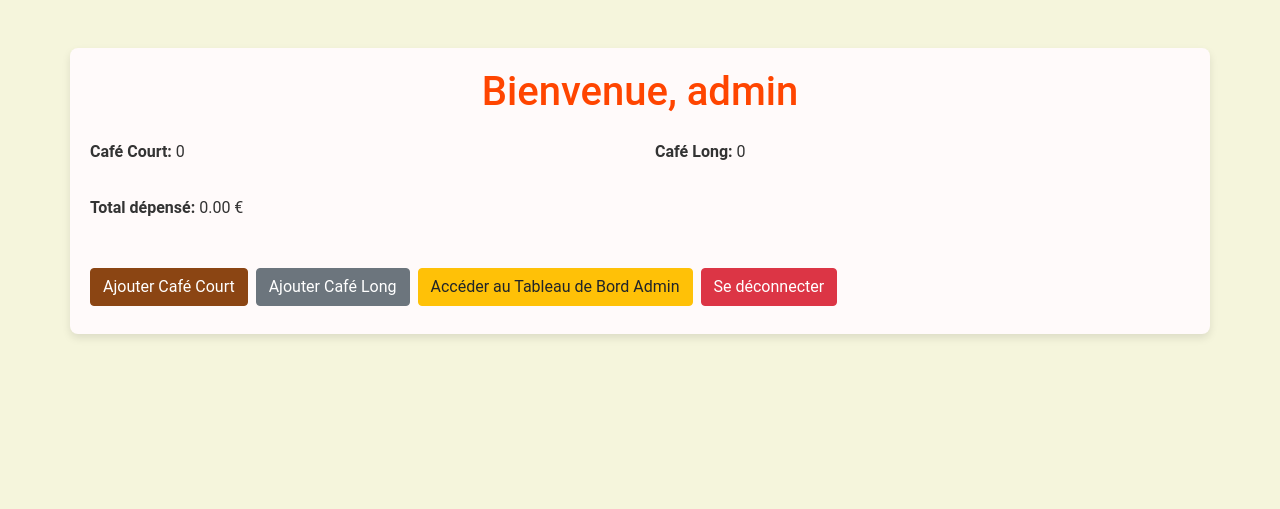
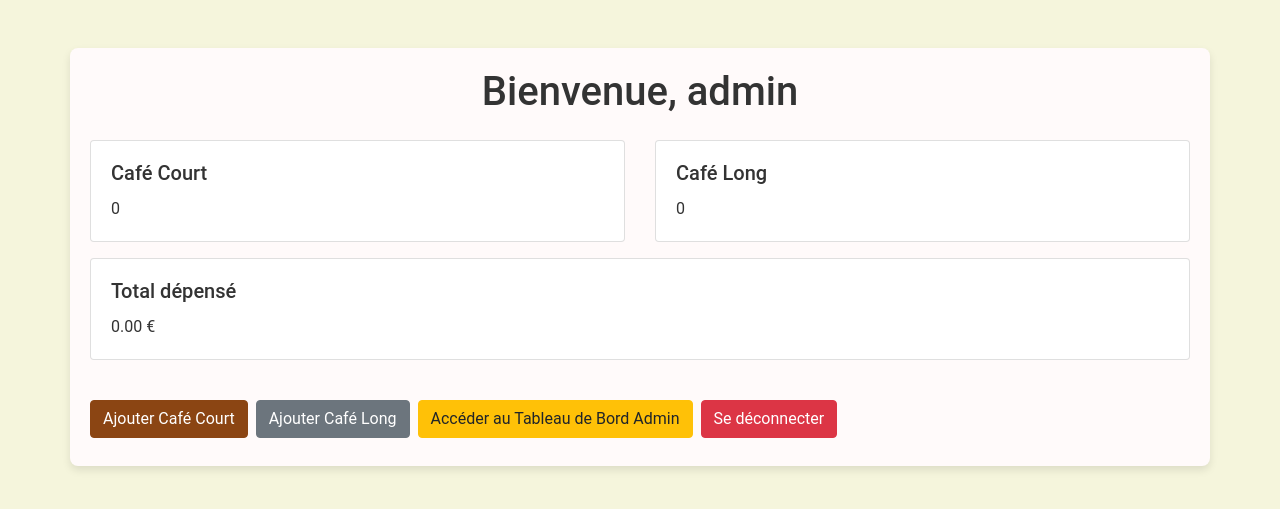
Before and after one commit to divingeek/caffee, a Flask app: page / in a window 1280 px wide. Shown: the top 509 px of the page. Run offline with Flask 3, Linux system fonts and the light colour scheme; the visitor is signed in with stand-in values (Sample User, id 1); data comes from the database, SQL or seed files in the repository; some libraries are stand-ins or nearby versions.

Commit message:
Add files via upload
ajout cards pour dashboard

```diff
--- a/templates/admin_dashboard.html
+++ b/templates/admin_dashboard.html
@@ -9,7 +9,6 @@
     <script src="https://code.jquery.com/jquery-3.5.1.slim.min.js"></script>
     <script src="https://cdn.jsdelivr.net/npm/@popperjs/core@2.9.3/dist/umd/popper.min.js"></script>
     <script src="https://stackpath.bootstrapcdn.com/bootstrap/4.5.2/js/bootstrap.min.js"></script>
-    <link rel="stylesheet" href="{{ url_for('static', filename='styles2.css') }}">
     <link rel="stylesheet" href="{{ url_for('static', filename='styles.css') }}">
 </head>
 <body>
--- a/templates/dashboard.html
+++ b/templates/dashboard.html
@@ -5,29 +5,43 @@
     <meta name="viewport" content="width=device-width, initial-scale=1.0">
     <title>Tableau de Bord</title>
     <link href="https://stackpath.bootstrapcdn.com/bootstrap/4.5.2/css/bootstrap.min.css" rel="stylesheet">
+    <link rel="stylesheet" href="{{ url_for('static', filename='styles.css') }}">
     <script src="https://code.jquery.com/jquery-3.5.1.slim.min.js"></script>
     <script src="https://cdn.jsdelivr.net/npm/@popperjs/core@2.9.3/dist/umd/popper.min.js"></script>
     <script src="https://stackpath.bootstrapcdn.com/bootstrap/4.5.2/js/bootstrap.min.js"></script>
-    <link rel="stylesheet" href="{{ url_for('static', filename='styles2.css') }}">
-    <link rel="stylesheet" href="{{ url_for('static', filename='styles.css') }}">
 </head>
 <body>
     <div class="container mt-5">
-        <h1 class="text-center">Bienvenue, {{ user[1] }}</h1>
-        <div class="row mt-4">
+        <h1 class="text-center mb-4">Bienvenue, {{ user[1] }}</h1>
+        <div class="row">
             <div class="col-12 col-md-6 mb-3">
-                <p><strong>Café Court:</strong> {{ user[3] }}</p>
+                <div class="card">
+                    <div class="card-body">
+                        <h5 class="card-title">Café Court</h5>
+                        <p class="card-text">{{ user[3] }}</p>
+                    </div>
+                </div>
             </div>
             <div class="col-12 col-md-6 mb-3">
-                <p><strong>Café Long:</strong> {{ user[4] }}</p>
+                <div class="card">
+                    <div class="card-body">
+                        <h5 class="card-title">Café Long</h5>
+                        <p class="card-text">{{ user[4] }}</p>
+                    </div>
+                </div>
             </div>
         </div>
         <div class="row">
             <div class="col-12 mb-3">
-                <p><strong>Total dépensé:</strong> {{ total_amount }} €</p>
+                <div class="card">
+                    <div class="card-body">
+                        <h5 class="card-title">Total dépensé</h5>
+                        <p class="card-text">{{ total_amount }} €</p>
+                    </div>
+                </div>
             </div>
         </div>
-        <div class="mt-3 d-flex flex-wrap">
+        <div class="mt-4 d-flex flex-wrap">
             <a href="{{ url_for('add_coffee', coffee_type='court') }}" class="btn btn-primary mb-2 mr-2">Ajouter Café Court</a>
             <a href="{{ url_for('add_coffee', coffee_type='long') }}" class="btn btn-secondary mb-2 mr-2">Ajouter Café Long</a>
             {% if user[5] == 'admin' %}
```
